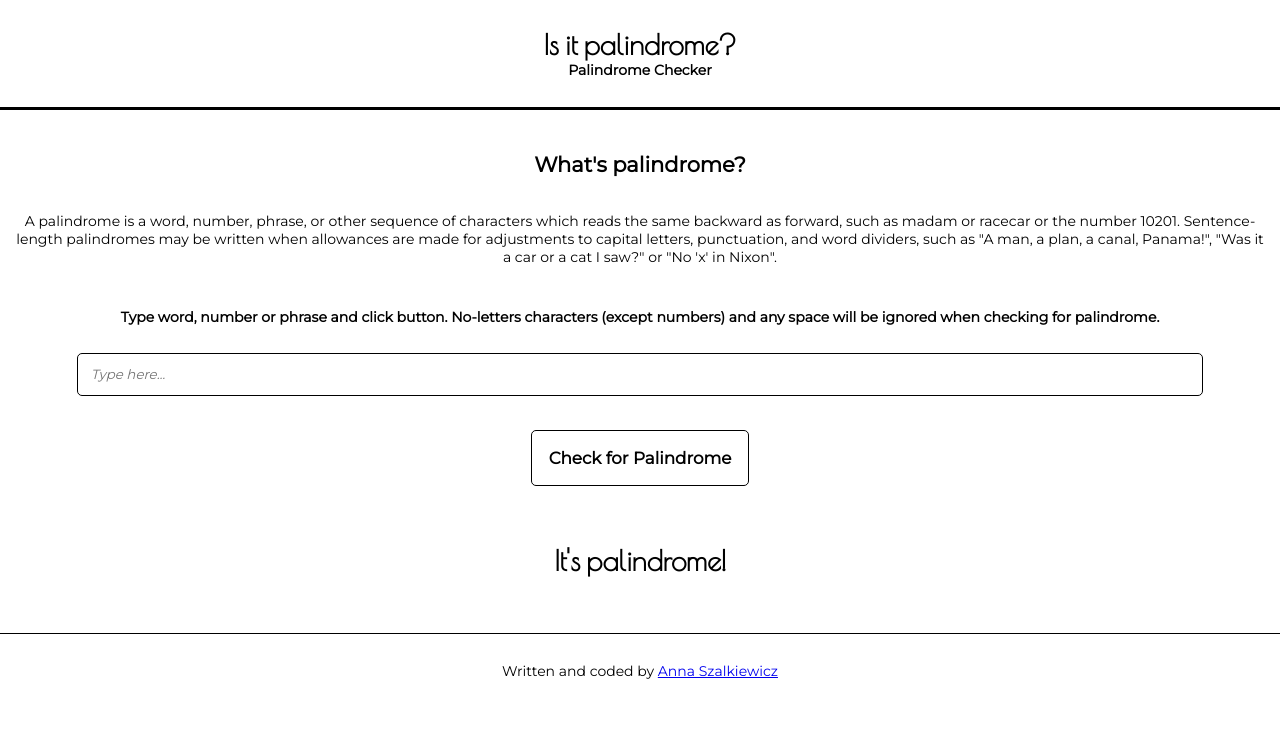
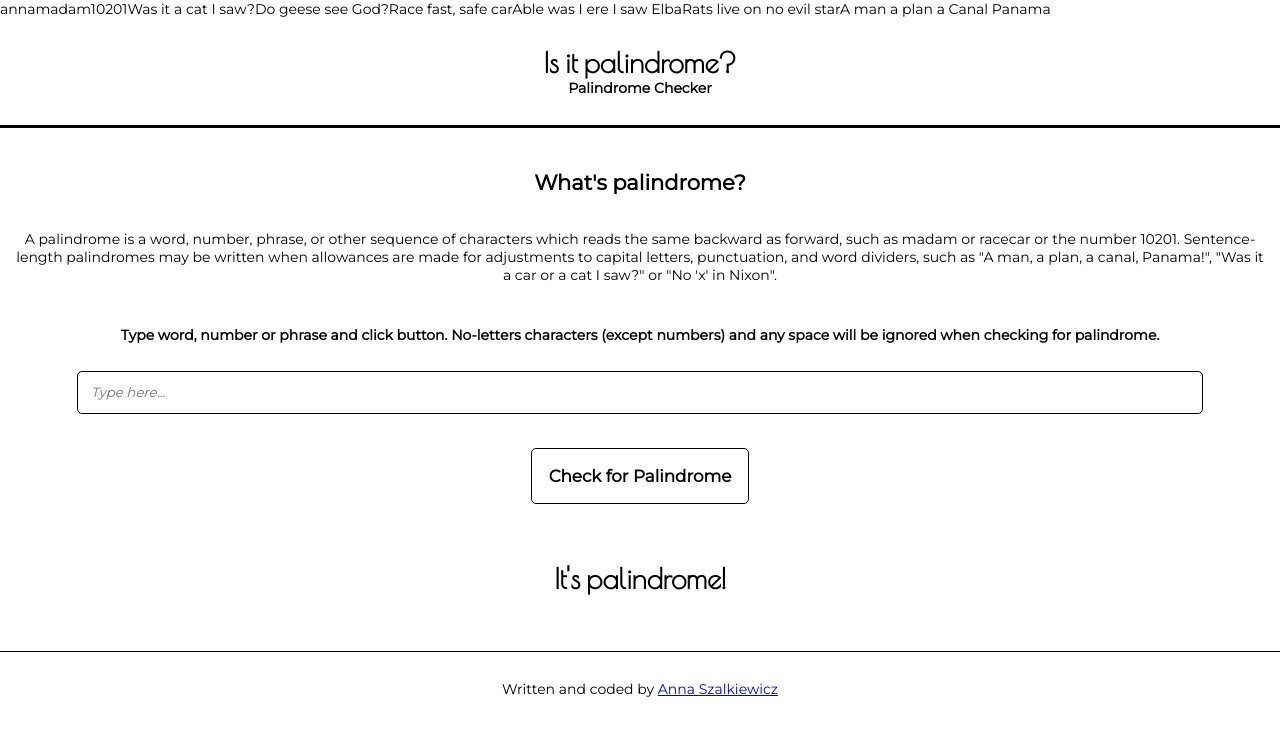
Before and after one commit to annaszalkiewicz/palindrome-checker, a React (Create React App) app: page / in a window 1280 px wide. Shown: the top 736 px of the page. Built offline with nearby package versions, Linux system fonts and the light colour scheme.

Commit message:
Add animation container and spans with palindrome

```diff
--- a/src/Animate.js
+++ b/src/Animate.js
@@ -7,25 +7,46 @@ class Animate extends Component {
     this.state = {
       words: []
     }
-    this.createPhrase = this.createPhrase.bind(this);
+    // this.createPhrase = this.createPhrase.bind(this);
+    // this.getRandom = this.getRandom.bind(this);
   }
 
-  componentDidMount = () => {
+  // componentDidMount = () => {
 
-    this.createPhrase();
+  //   this.getRandom();
 
-  }
+  // }
 
-  createPhrase = () => {
+  // createPhrase = () => {
 
-    const array = ['anna', 'madam', '10201', 'Was it a cat I saw?', 'Do geese see God?', 'Race fast, safe car', 'Able was I ere I saw Elba', 'Rats live on no evil star', 'A man a plan a Canal Panama' ];
+  //   const array = ['anna', 'madam', '10201', 'Was it a cat I saw?', 'Do geese see God?', 'Race fast, safe car', 'Able was I ere I saw Elba', 'Rats live on no evil star', 'A man a plan a Canal Panama' ];
 
-  }
+  //     let random = Math.floor(Math.random * array.length);
+
+  //     this.setState({ words: random });
+
+  // }
+
+  // getRandom = () => {
+
+  //   setInterval(this.createPhrase(), 3000)
+  // }
 
 
   render() {
     return (
-      <div></div>
+
+      <div className="animation">
+        <span className="phrase">anna</span>
+        <span className="phrase">madam</span>
+        <span className="phrase">10201</span>
+        <span className="phrase">Was it a cat I saw?</span>
+        <span className="phrase">Do geese see God?</span>
+        <span className="phrase">Race fast, safe car</span>
+        <span className="phrase">Able was I ere I saw Elba</span>
+        <span className="phrase">Rats live on no evil star</span>
+        <span className="phrase">A man a plan a Canal Panama</span>
+      </div>
     )
   }
 }
```
